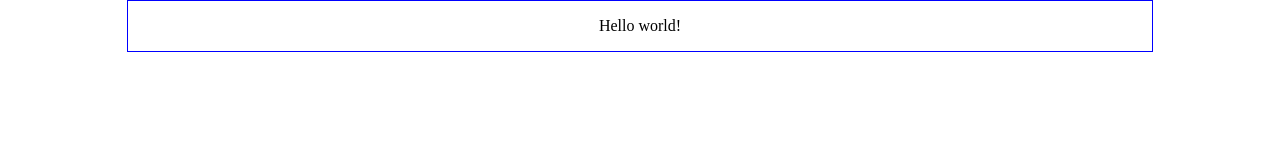
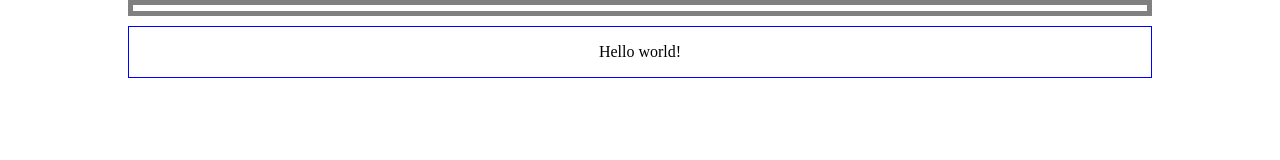
Before and after one commit to SergeyUV/hello-world, a plain HTML site: page index.html in a window 1280 px wide. Drawn offline with nearby package versions, Linux system fonts and the light colour scheme.

Commit message:
fix: add borders, paddingd and margins to header

```diff
--- a/style.css
+++ b/style.css
@@ -6,8 +6,16 @@ main{
   border: 1px solid blue;
 }
 
+header{
+  border: 5px solid gray;
+  margin-bottom: 10px;
+  padding: 3px;
+  box-sizing: border-box;
+}
+
 .main-block{
   max-width: 1024px;
   margin-left: auto;
   margin-right: auto;
+  box-sizing: border-box;
 }
```
